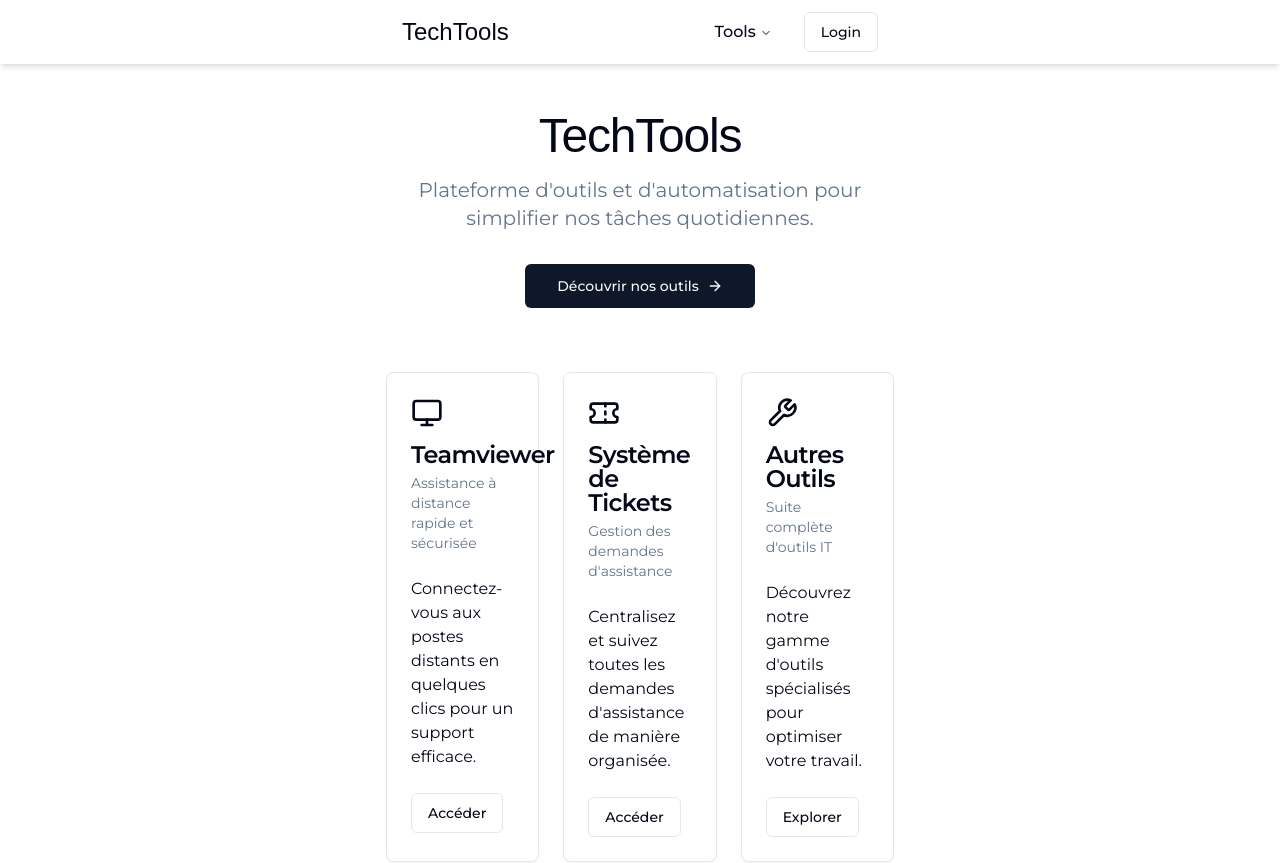
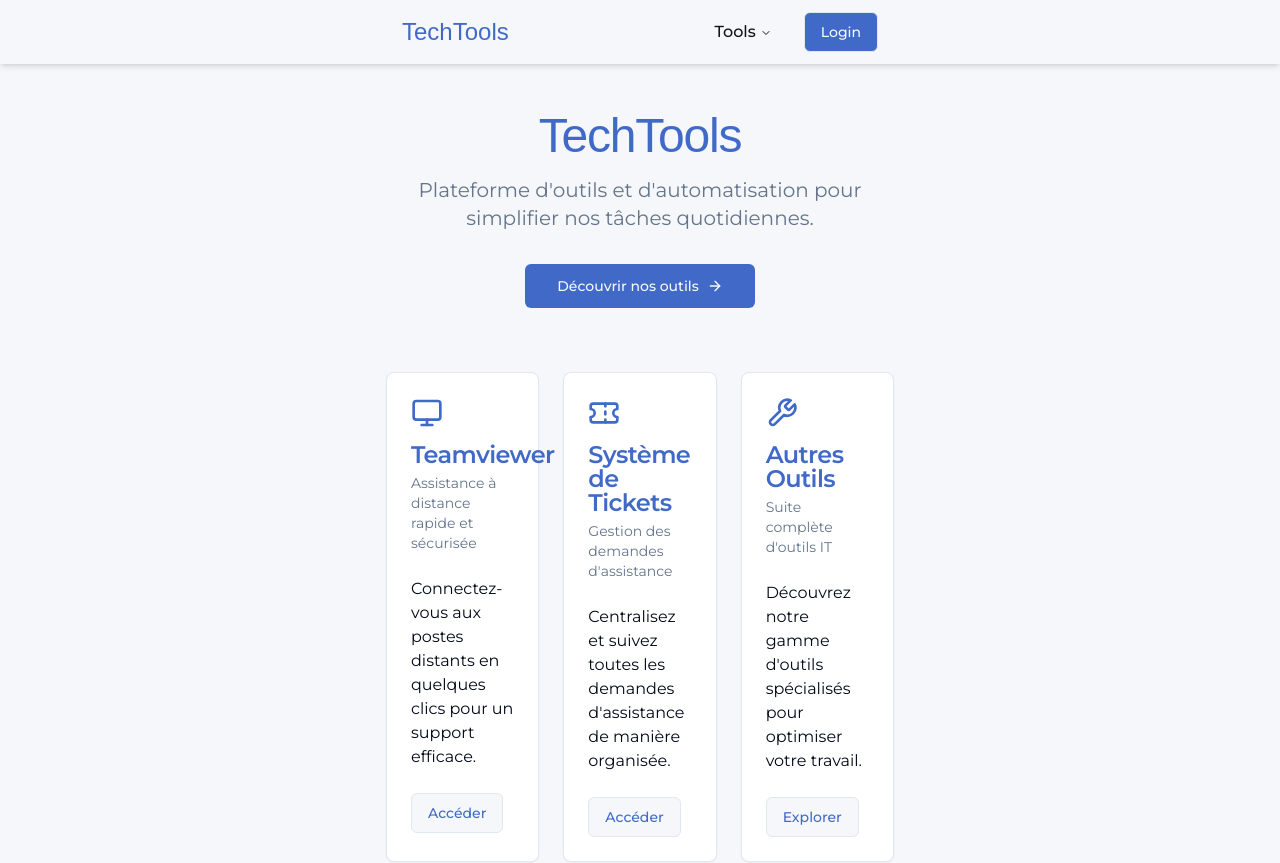
Before and after one commit to Bourdon94m/TechTools, a React (Vite) app in the folder frontend/Tech/: page / in a window 1280 px wide. Shown: the top 863 px of the page. Built offline with nearby package versions, Linux system fonts and the light colour scheme; a web font is replaced by a local one.

Commit message:
Added new features 'Change theme'

```diff
--- a/frontend/Tech/src/App.jsx
+++ b/frontend/Tech/src/App.jsx
@@ -1,18 +1,26 @@
+import React from 'react';
+import { BrowserRouter as Router, Route, Routes } from "react-router-dom";
+import { AuthProvider } from "./context/AuthContext";
+import { Toaster } from "@/components/ui/toaster";
+import useCustomTheme from "./components/custom hooks/useCustomTheme";
+import ThemeSelector from "./components/ui/dashboard/ThemeSelector";
+
 import LandingPage from "./components/pages/LandingPage";
 import { Login } from "./components/pages/auth/Login";
-import { BrowserRouter as Router, Route, Routes } from "react-router-dom";
 import { RegisterForm } from "./components/pages/auth/Register";
-import { AuthProvider } from "./context/AuthContext";
-import { Toaster } from "@/components/ui/toaster"; // Importez le composant Toaster
 import Teamviewer from "./components/pages/Teamviewer";
 import LandingDashboard from "@/components/pages/Dashboard/LandingDashboard";
 import TicketPage from "@/components/pages/Dashboard/TicketPage";
 import CreateTicketPage from "@/components/pages/Dashboard/CreateTicketPage";
 
 function App() {
+  useCustomTheme(); // Ceci appliquera le thème initial
+
   return (
     <AuthProvider>
+      <div className="bg-background text-text min-h-screen"> {/* Utiliser les classes Tailwind basées sur les variables CSS */}
         <Router>
+
           <Routes>
             <Route path="/" element={<LandingPage />} />
             <Route path="/login" element={<Login />} />
@@ -22,8 +30,9 @@ function App() {
             <Route path="/tickets" element={<TicketPage />} />
             <Route path="/create-ticket" element={<CreateTicketPage />} />
           </Routes>
-        <Toaster /> {/* permet d'utiliser les toast 😋 */}
+          <Toaster />
         </Router>
+      </div>
     </AuthProvider>
   );
 }
--- /dev/null
+++ b/frontend/Tech/src/components/custom hooks/useCustomTheme.jsx
@@ -0,0 +1,64 @@
+import { useState, useEffect } from 'react';
+
+const themes = {
+  light: {
+    text: 'hsl(222 14% 8%)',
+    background: 'hsl(220 33% 97%)',
+    primary: 'hsl(222 55% 52%)',
+    secondary: 'hsl(220 24% 74%)',
+    accent: 'hsl(222 71% 64%)',
+  },
+  dark: {
+    text: 'hsl(84 65% 92%)',
+    background: 'hsl(180 4% 3%)',
+    primary: 'hsl(83 41% 71%)',
+    secondary: 'hsl(221 41% 30%)',
+    accent: 'hsl(287 33% 54%)',
+  },
+  forest: {
+    text: 'hsl(83 100% 93%)',
+    background: 'hsl(105 87% 7%)',
+    primary: 'hsl(83 100% 75%)',
+    secondary: 'hsl(141 97% 34%)',
+    accent: 'hsl(141 93% 58%)',
+  },
+  volcano: {
+    text: 'hsl(330 100% 95%)',
+    background: 'hsl(330 100% 5%)',
+    primary: 'hsl(330 100% 71%)',
+    secondary: 'hsl(347 100% 34%)',
+    accent: 'hsl(354 100% 53%)',
+  },
+};
+
+const useCustomTheme = () => {
+  const [currentTheme, setCurrentTheme] = useState(() => {
+    const savedTheme = localStorage.getItem('theme');
+    return savedTheme && themes[savedTheme] ? savedTheme : 'light';
+  });
+
+  useEffect(() => {
+    applyTheme(currentTheme);
+  }, [currentTheme]);
+
+  const applyTheme = (themeName) => {
+    const theme = themes[themeName];
+    document.documentElement.style.setProperty('--text', theme.text);
+    document.documentElement.style.setProperty('--background', theme.background);
+    document.documentElement.style.setProperty('--primary', theme.primary);
+    document.documentElement.style.setProperty('--secondary', theme.secondary);
+    document.documentElement.style.setProperty('--accent', theme.accent);
+    document.documentElement.setAttribute('data-theme', themeName);
+  };
+
+  const changeTheme = (newTheme) => {
+    if (themes[newTheme]) {
+      setCurrentTheme(newTheme);
+      localStorage.setItem('theme', newTheme);
+    }
+  };
+
+  return { currentTheme, changeTheme, themes };
+};
+
+export default useCustomTheme;
--- a/frontend/Tech/src/components/layout/Navbar.jsx
+++ b/frontend/Tech/src/components/layout/Navbar.jsx
@@ -14,15 +14,15 @@ import { Link } from "react-router-dom";
 import { AuthContext } from "@/context/AuthContext";
 
 const Navbar = () => {
-  const { user, logout } = useContext(AuthContext); // Utilisez le contexte d'authentification
+  const { user, logout } = useContext(AuthContext);
 
   return (
-    <header className="bg-white shadow-md font-merriweather">
+    <header className="bg-background text-foreground shadow-md font-merriweather">
       <div className="container mx-auto px-4 sm:px-6 lg:px-8">
         <div className="flex items-center justify-between h-16">
           {/* Logo */}
           <div className="flex-shrink-0">
-            <Link to="/" className="text-2xl font-MrRobot">
+            <Link to="/" className="text-2xl font-MrRobot text-primary">
               TechTools
             </Link>
           </div>
@@ -32,24 +32,30 @@ const Navbar = () => {
             <NavigationMenu>
               <NavigationMenuList>
                 <NavigationMenuItem>
-                  <NavigationMenuTrigger className="text-base font-medium">
+                  <NavigationMenuTrigger className="text-base font-medium bg-background text-foreground hover:bg-secondary hover:text-secondary-foreground">
                     Tools
                   </NavigationMenuTrigger>
-                  <NavigationMenuContent>
+                  <NavigationMenuContent className="bg-background border border-border">
                     <ul className="grid gap-3 p-4 md:w-[400px] lg:w-[200px]">
                       <li>
-                        <NavigationMenuLink className="font-medium hover:cursor-pointer hover:underline">
-                          <a href="/teamviewer">Teamviewer</a>
+                        <NavigationMenuLink asChild>
+                          <a href="/teamviewer" className="block select-none space-y-1 rounded-md p-3 leading-none no-underline outline-none transition-colors hover:bg-accent hover:text-accent-foreground focus:bg-accent focus:text-accent-foreground">
+                            Teamviewer
+                          </a>
                         </NavigationMenuLink>
                       </li>
                       <li>
-                        <NavigationMenuLink className="font-medium hover:cursor-pointer hover:underline">
-                          Ticket
+                        <NavigationMenuLink asChild>
+                          <a href="#" className="block select-none space-y-1 rounded-md p-3 leading-none no-underline outline-none transition-colors hover:bg-accent hover:text-accent-foreground focus:bg-accent focus:text-accent-foreground">
+                            Ticket
+                          </a>
                         </NavigationMenuLink>
                       </li>
                       <li>
-                        <NavigationMenuLink className="font-medium hover:cursor-pointer hover:underline">
-                          Outil 3
+                        <NavigationMenuLink asChild>
+                          <a href="#" className="block select-none space-y-1 rounded-md p-3 leading-none no-underline outline-none transition-colors hover:bg-accent hover:text-accent-foreground focus:bg-accent focus:text-accent-foreground">
+                            Outil 3
+                          </a>
                         </NavigationMenuLink>
                       </li>
                     </ul>
@@ -60,15 +66,15 @@ const Navbar = () => {
 
             {user ? (
               <div className="flex items-center space-x-4">
-                <span className="text-sm font-body-400">
+                <span className="text-sm">
                   Connecté en tant que {user.email}
                 </span>
-                <Button variant="outline" onClick={logout}>
+                <Button variant="outline" onClick={logout} className="bg-primary text-primary-foreground hover:bg-primary/90">
                   Déconnexion
                 </Button>
               </div>
             ) : (
-              <Button variant="outline" className="font-merriweather">
+              <Button variant="outline" className="bg-primary text-primary-foreground hover:bg-primary/90">
                 <Link to="/login">Login</Link>
               </Button>
             )}
@@ -78,33 +84,33 @@ const Navbar = () => {
           <div className="md:hidden">
             <Sheet>
               <SheetTrigger asChild>
-                <Button variant="ghost" size="icon">
+                <Button variant="ghost" size="icon" className="text-foreground hover:bg-accent hover:text-accent-foreground">
                   <MenuIcon className="h-6 w-6" />
                 </Button>
               </SheetTrigger>
-              <SheetContent side="right" className="w-[200px]">
+              <SheetContent side="right" className="w-[200px] bg-background text-foreground">
                 <nav className="flex flex-col space-y-4 mt-4 font-merriweather">
                   <h2 className="text-lg font-semibold mb-2">Tools</h2>
-                  <a href="/teamviewer" className="text-base hover:underline">
+                  <a href="/teamviewer" className="text-base hover:text-primary">
                     Teamviewer
                   </a>
-                  <a href="#" className="text-base hover:underline">
+                  <a href="#" className="text-base hover:text-primary">
                     Ticket
                   </a>
-                  <a href="#" className="text-base hover:underline">
+                  <a href="#" className="text-base hover:text-primary">
                     Outil 3
                   </a>
                   {user ? (
                     <>
-                      <span className="text-sm font-merriweather">
+                      <span className="text-sm">
                         Connecté en tant que {user.email}
                       </span>
-                      <Button className="mt-4" onClick={logout}>
+                      <Button className="mt-4 bg-primary text-primary-foreground hover:bg-primary/90" onClick={logout}>
                         Déconnexion
                       </Button>
                     </>
                   ) : (
-                    <Button className="mt-4 font-merriweather">
+                    <Button className="mt-4 bg-primary text-primary-foreground hover:bg-primary/90">
                       <Link to="/login">Login</Link>
                     </Button>
                   )}
--- a/frontend/Tech/src/components/pages/LandingPage.jsx
+++ b/frontend/Tech/src/components/pages/LandingPage.jsx
@@ -13,35 +13,33 @@ import { Helmet } from "react-helmet";
 
 const LandingPage = () => {
   return (
-    <div className="min-h-screen bg-background">
-      {/* Title */}
+    <div className="min-h-screen bg-background text-foreground">
       <Helmet>
         <title>Service Informatique</title>
       </Helmet>
-      {/* Title */}
 
       <Navbar />
       <main className="container mx-auto px-4 py-12 font-merriweather">
         <section className="text-center mb-16">
-          <h1 className="scroll-m-20 text-4xl font-MrRobot tracking-tight lg:text-5xl mb-4">
+          <h1 className="scroll-m-20 text-4xl font-MrRobot tracking-tight lg:text-5xl mb-4 text-primary">
             TechTools
           </h1>
           <p className="text-xl font-merriweather text-muted-foreground mb-8">
             Plateforme d'outils et d'automatisation pour simplifier nos tâches
             quotidiennes.
           </p>
-          <Button size="lg">
+          <Button size="lg" className="bg-primary text-primary-foreground hover:bg-primary/90">
             Découvrir nos outils
             <ArrowRight className="ml-2 h-4 w-4" />
           </Button>
         </section>
 
         <section className="grid gap-6 sm:grid-cols-2 lg:grid-cols-3 mb-16 font-merriweather">
-          <Card>
+          <Card className="bg-card text-card-foreground">
             <CardHeader>
-              <Monitor className="h-8 w-8 mb-2" />
-              <CardTitle>Teamviewer</CardTitle>
-              <CardDescription>
+              <Monitor className="h-8 w-8 mb-2 text-primary" />
+              <CardTitle className="text-primary">Teamviewer</CardTitle>
+              <CardDescription className="text-muted-foreground">
                 Assistance à distance rapide et sécurisée
               </CardDescription>
             </CardHeader>
@@ -52,17 +50,17 @@ const LandingPage = () => {
               </p>
             </CardContent>
             <CardFooter>
-              <Button variant="outline">
+              <Button variant="outline" className="text-primary hover:bg-primary hover:text-primary-foreground">
                 <a href="/teamviewer">Accéder</a>
               </Button>
             </CardFooter>
           </Card>
 
-          <Card>
+          <Card className="bg-card text-card-foreground">
             <CardHeader>
-              <Ticket className="h-8 w-8 mb-2" />
-              <CardTitle>Système de Tickets</CardTitle>
-              <CardDescription>
+              <Ticket className="h-8 w-8 mb-2 text-primary" />
+              <CardTitle className="text-primary">Système de Tickets</CardTitle>
+              <CardDescription className="text-muted-foreground">
                 Gestion des demandes d'assistance
               </CardDescription>
             </CardHeader>
@@ -73,17 +71,17 @@ const LandingPage = () => {
               </p>
             </CardContent>
             <CardFooter>
-              <Button variant="outline">
+              <Button variant="outline" className="text-primary hover:bg-primary hover:text-primary-foreground">
                 <a href="/dashboard">Accéder</a>
               </Button>
             </CardFooter>
           </Card>
 
-          <Card>
+          <Card className="bg-card text-card-foreground">
             <CardHeader>
-              <Wrench className="h-8 w-8 mb-2" />
-              <CardTitle>Autres Outils</CardTitle>
-              <CardDescription>Suite complète d'outils IT</CardDescription>
+              <Wrench className="h-8 w-8 mb-2 text-primary" />
+              <CardTitle className="text-primary">Autres Outils</CardTitle>
+              <CardDescription className="text-muted-foreground">Suite complète d'outils IT</CardDescription>
             </CardHeader>
             <CardContent>
               <p>
@@ -92,20 +90,20 @@ const LandingPage = () => {
               </p>
             </CardContent>
             <CardFooter>
-              <Button variant="outline">Explorer</Button>
+              <Button variant="outline" className="text-primary hover:bg-primary hover:text-primary-foreground">Explorer</Button>
             </CardFooter>
           </Card>
         </section>
 
         <section className="text-center font-merriweather">
-          <h2 className="scroll-m-20 border-b pb-2 text-3xl font-semibold tracking-tight transition-colors first:mt-0 mb-4">
+          <h2 className="scroll-m-20 border-b border-border pb-2 text-3xl font-semibold tracking-tight transition-colors first:mt-0 mb-4 text-primary">
             Prêt à améliorer votre productivité ?
           </h2>
           <p className="text-muted-foreground mb-8">
             Commencez dès maintenant à utiliser nos outils pour simplifier vos
             tâches quotidiennes.
           </p>
-          <Button size="lg" variant="default">
+          <Button size="lg" variant="default" className="bg-primary text-primary-foreground hover:bg-primary/90">
             Commencer
           </Button>
         </section>
--- /dev/null
+++ b/frontend/Tech/src/components/ui/dashboard/ThemeSelector.jsx
@@ -0,0 +1,24 @@
+import React from "react";
+import useCustomTheme from '../../custom hooks/useCustomTheme';
+
+function ThemeSelector() {
+  const { currentTheme, changeTheme, themes } = useCustomTheme();
+
+  return (
+    <div className="p-4">
+      <select
+        value={currentTheme}
+        onChange={(e) => changeTheme(e.target.value)}
+        className="bg-primary text-background p-2 rounded"
+      >
+        {Object.keys(themes).map((theme) => (
+          <option key={theme} value={theme}>
+            {theme.charAt(0).toUpperCase() + theme.slice(1)}
+          </option>
+        ))}
+      </select>
+    </div>
+  );
+}
+
+export default ThemeSelector;
--- a/frontend/Tech/src/components/ui/toast.jsx
+++ b/frontend/Tech/src/components/ui/toast.jsx
@@ -49,7 +49,7 @@ const ToastAction = React.forwardRef(({ className, ...props }, ref) => (
   <ToastPrimitives.Action
     ref={ref}
     className={cn(
-      "inline-flex h-8 shrink-0 items-center justify-center rounded-md border bg-transparent px-3 text-sm font-medium ring-offset-background transition-colors hover:bg-secondary focus:outline-none focus:ring-2 focus:ring-ring focus:ring-offset-2 disabled:pointer-events-none disabled:opacity-50 group-[.destructive]:border-muted/40 group-[.destructive]:hover:border-destructive/30 group-[.destructive]:hover:bg-destructive group-[.destructive]:hover:text-destructive-foreground group-[.destructive]:focus:ring-destructive",
+      "inline-flex h-8 shrink-0 items-center justify-center rounded-md border bg-green px-3 text-sm font-medium ring-offset-background transition-colors hover:bg-secondary focus:outline-none focus:ring-2 focus:ring-ring focus:ring-offset-2 disabled:pointer-events-none disabled:opacity-50 group-[.destructive]:border-muted/40 group-[.destructive]:hover:border-destructive/30 group-[.destructive]:hover:bg-destructive group-[.destructive]:hover:text-destructive-foreground group-[.destructive]:focus:ring-destructive",
       className
     )}
     {...props} />
--- a/frontend/Tech/src/index.css
+++ b/frontend/Tech/src/index.css
@@ -29,6 +29,13 @@
     --chart-3: 197 37% 24%;
     --chart-4: 43 74% 66%;
     --chart-5: 27 87% 67%;
+
+    /* Nouvelles variables pour le thème light */
+    --text: 222 14% 8%;
+    --background-custom: 220 33% 97%;
+    --primary-custom: 222 55% 52%;
+    --secondary-custom: 220 24% 74%;
+    --accent-custom: 222 71% 64%;
   }
 
   .dark {
@@ -56,6 +63,29 @@
     --chart-3: 30 80% 55%;
     --chart-4: 280 65% 60%;
     --chart-5: 340 75% 55%;
+
+    /* Nouvelles variables pour le thème dark */
+    --text: 84 65% 92%;
+    --background-custom: 180 4% 3%;
+    --primary-custom: 83 41% 71%;
+    --secondary-custom: 221 41% 30%;
+    --accent-custom: 287 33% 54%;
+  }
+
+  [data-theme="forest"] {
+    --text: 83 100% 93%;
+    --background: 105 87% 7%;
+    --primary: 83 100% 75%;
+    --secondary: 141 97% 34%;
+    --accent: 141 93% 58%;
+  }
+
+  [data-theme="volcano"] {
+    --text: 330 100% 95%;
+    --background: 330 100% 5%;
+    --primary: 330 100% 71%;
+    --secondary: 347 100% 34%;
+    --accent: 354 100% 53%;
   }
 }
 
--- a/frontend/Tech/tailwind.config.js
+++ b/frontend/Tech/tailwind.config.js
@@ -23,15 +23,15 @@ module.exports = {
         border: "hsl(var(--border))",
         input: "hsl(var(--input))",
         ring: "hsl(var(--ring))",
-        background: "hsl(var(--background))",
-        foreground: "hsl(var(--foreground))",
-
+        background: "var(--background)",
+        foreground: "var(--foreground)",
+        text: "var(--text)",
         primary: {
-          DEFAULT: "hsl(var(--primary))",
+          DEFAULT: "var(--primary)",
           foreground: "hsl(var(--primary-foreground))",
         },
         secondary: {
-          DEFAULT: "hsl(var(--secondary))",
+          DEFAULT: "var(--secondary)",
           foreground: "hsl(var(--secondary-foreground))",
         },
         destructive: {
@@ -43,7 +43,7 @@ module.exports = {
           foreground: "hsl(var(--muted-foreground))",
         },
         accent: {
-          DEFAULT: "hsl(var(--accent))",
+          DEFAULT: "var(--accent)",
           foreground: "hsl(var(--accent-foreground))",
         },
         popover: {
```
Also changed, not shown: frontend/Tech/src/components/layout/Dashboard/ChartCards.jsx (+41 -37 lines), frontend/Tech/src/components/layout/Dashboard/RecentTicket.jsx (+10 -5 lines), frontend/Tech/src/components/layout/Dashboard/Sidebar.jsx (+28 -7 lines). Lines whose indentation alone changed are shown as unchanged.
